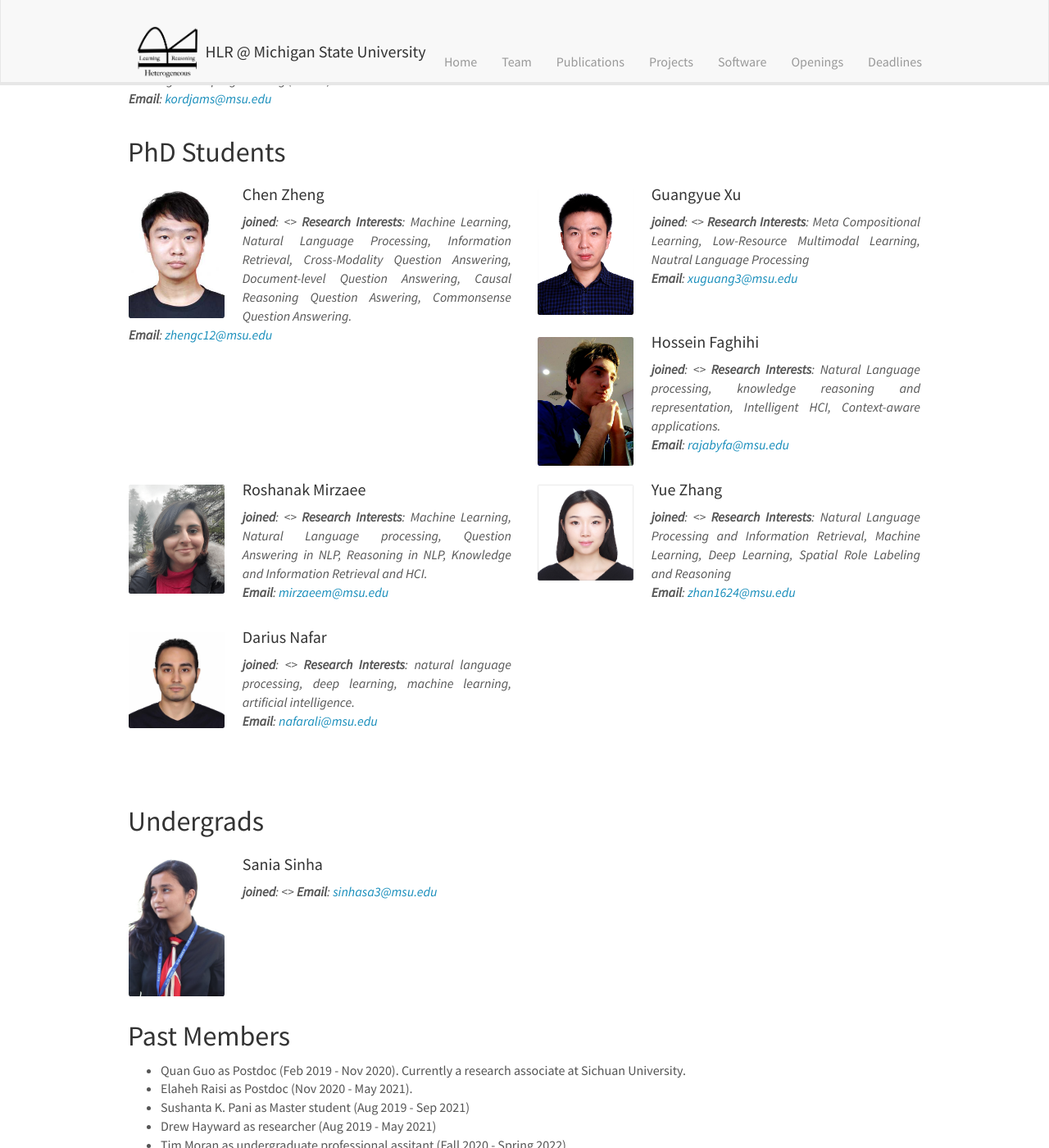
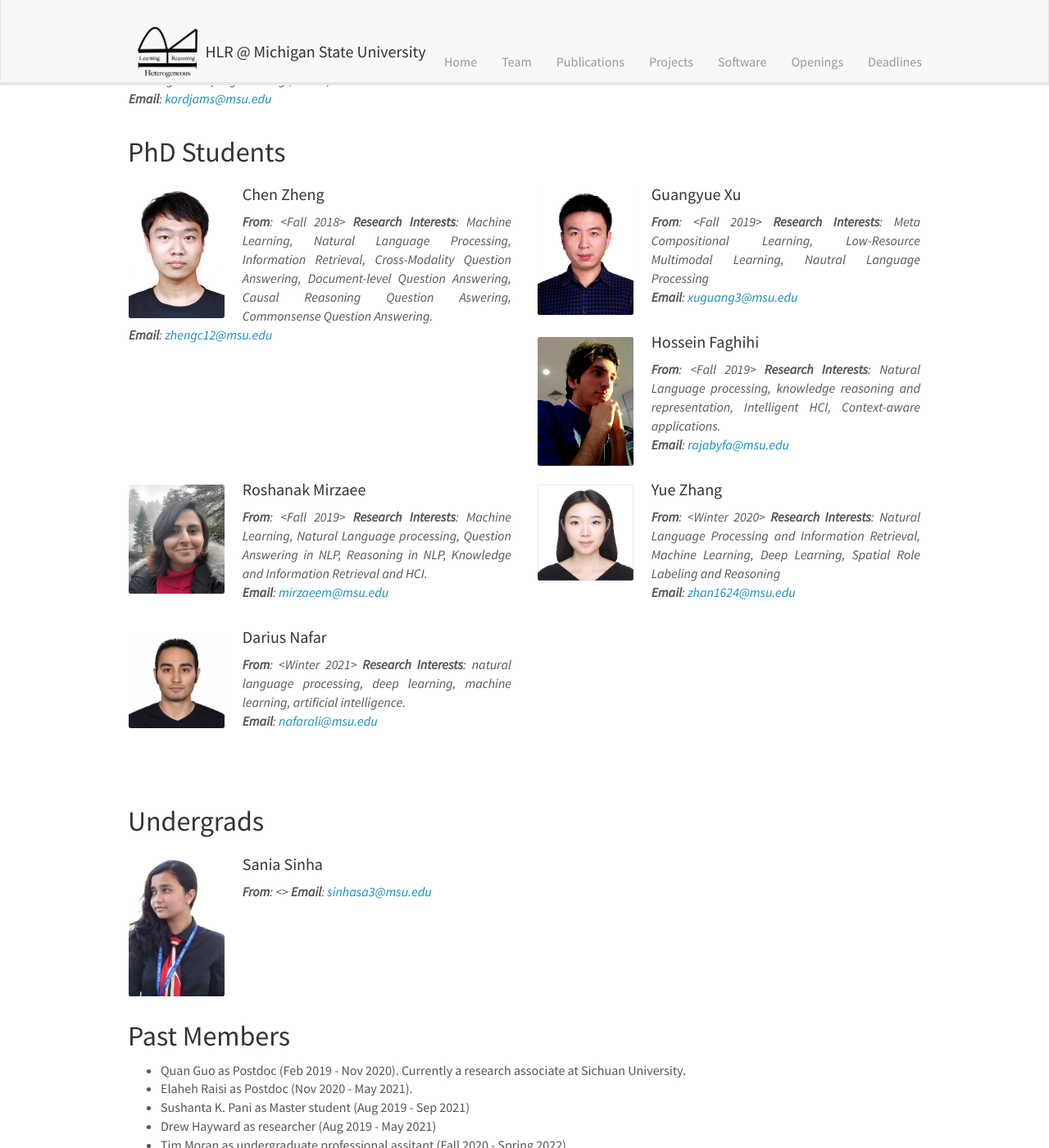
Before and after one commit to HLR/HLR.github.io, a Jekyll site: the page built from _pages/team.md, in a window 1280 px wide and 1400 px high, scrolled down 1260 px. Shown: the whole window at 82% size. Built offline with Jekyll 4.4.1, drawn with Linux system fonts in a browser that asks for light colours; nearby versions of some CDN libraries.

Commit message:
Update team.md

```diff
--- a/_pages/team.md
+++ b/_pages/team.md
@@ -38,7 +38,7 @@ Go to <a href="{{ site.url }}{{ site.baseurl }}/pictures/"> <b>Gallery</b> </a>
 <div class="col-sm-6 clearfix">
   <img src="{{ site.url }}{{ site.baseurl }}/images/profiles/{{ member.photo }}" class="img-responsive" width="25%" style="float: left"/>
   <h4><a href="{{ member.webpage }}" style="color:inherit">{{ member.name }}</a></h4>
-  <i><b>joined</b>: <{{ member.join }}>
+  <i><b>From</b>: <{{ member.joined }}>
   <i><b>Research Interests</b>: {{ member.research_interest }}<br><b>Email</b>: <{{ member.email }}></i>
 </div>
 {% endfor %}
@@ -50,7 +50,7 @@ Go to <a href="{{ site.url }}{{ site.baseurl }}/pictures/"> <b>Gallery</b> </a>
 <div class="col-sm-6 clearfix" style="min-height: 180px;">
   <img src="{{ site.url }}{{ site.baseurl }}/images/profiles/{{ member.photo }}" class="img-responsive" width="25%" style="float: left;"/>
   <h4><a href="{{ member.webpage }}" style="color:inherit">{{ member.name }}</a></h4>
-  <i><b>joined</b>: <{{ member.join }}>
+  <i><b>From</b>: <{{ member.joined }}>
   <i><b>Research Interests</b>: {{ member.research_interest }}<br><b>Email</b>: <{{ member.email }}></i>
 </div>
 {% endfor %}
@@ -63,7 +63,7 @@ Go to <a href="{{ site.url }}{{ site.baseurl }}/pictures/"> <b>Gallery</b> </a>
 <div class="col-sm-6 clearfix">
   <img src="{{ site.url }}{{ site.baseurl }}/images/profiles/{{ member.photo }}" class="img-responsive" width="25%" style="float: left" />
   <h4><a href="{{ member.webpage }}" style="color:inherit">{{ member.name }}</a></h4>
-  <i><b>joined</b>: <{{ member.join }}>
+  <i><b>From</b>: <{{ member.joined }}>
   <i><b>Email</b>: <{{ member.email }}></i>
 </div>
 {% endfor %}
@@ -75,7 +75,7 @@ Go to <a href="{{ site.url }}{{ site.baseurl }}/pictures/"> <b>Gallery</b> </a>
 <div class="col-sm-6 clearfix" style="min-height: 180px;">
   <img src="{{ site.url }}{{ site.baseurl }}/images/profiles/{{ member.photo }}" class="img-responsive" width="25%" style="float: left"/>
   <h4><a href="{{ member.webpage }}" style="color:inherit">{{ member.name }}</a></h4>
-  <i><b>joined</b>: <{{ member.join }}>
+  <i><b>From</b>: <{{ member.joined }}>
   <i><b>Email</b>: <{{ member.email }}>
 
 </div>
```
